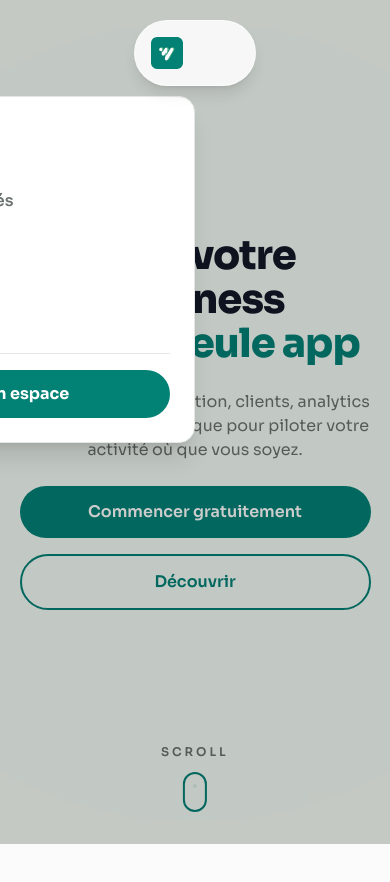
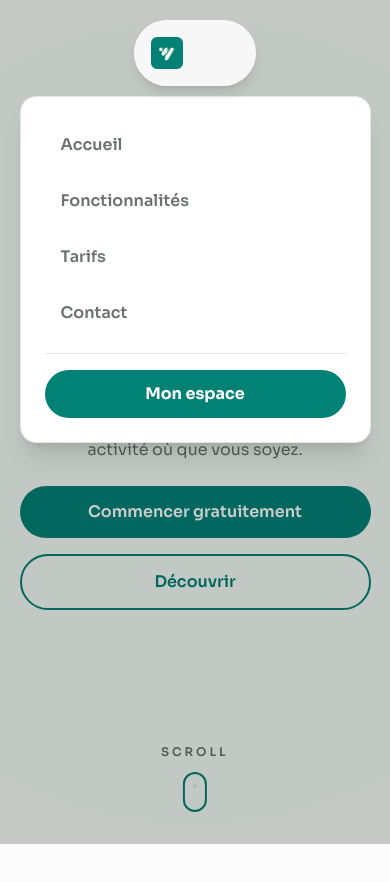
Before and after one commit to Vague-Digitale/wano-landing, a Next.js app: page / in a window 390 px wide. Both pictures are taken after a click on the button "Ouvrir le menu". Shown: the top 882 px of the page. Built offline with nearby package versions, Linux system fonts and the light colour scheme; some icons are missing.

Commit message:
fix(navbar): mobile menu positioning issue

```diff
--- a/src/components/Navbar.tsx
+++ b/src/components/Navbar.tsx
@@ -48,14 +48,14 @@ export default function Navbar() {
       if (mobileMenuOpen) {
         gsap.to(mobileMenuRef.current, {
           opacity: 1,
-          y: 0,
+          yPercent: 0,
           duration: 0.3,
           ease: "power3.out",
         });
       } else {
         gsap.to(mobileMenuRef.current, {
           opacity: 0,
-          y: -10,
+          yPercent: -5,
           duration: 0.2,
           ease: "power3.in",
         });
@@ -133,10 +133,10 @@ export default function Navbar() {
       {/* Mobile menu dropdown */}
       <div
         ref={mobileMenuRef}
-        className={`fixed top-24 left-1/2 -translate-x-1/2 z-40 w-[90%] max-w-sm bg-white rounded-2xl shadow-xl border border-[#e5e6e6] p-6 md:hidden ${
+        className={`fixed top-24 left-[5%] right-[5%] z-40 max-w-sm mx-auto bg-white rounded-2xl shadow-xl border border-[#e5e6e6] p-6 md:hidden ${
           mobileMenuOpen ? "pointer-events-auto" : "pointer-events-none"
         }`}
-        style={{ opacity: 0, transform: "translateX(-50%) translateY(-10px)" }}
+        style={{ opacity: 0 }}
       >
         <ul className="space-y-2">
           {navLinks.map((link) => (
```
